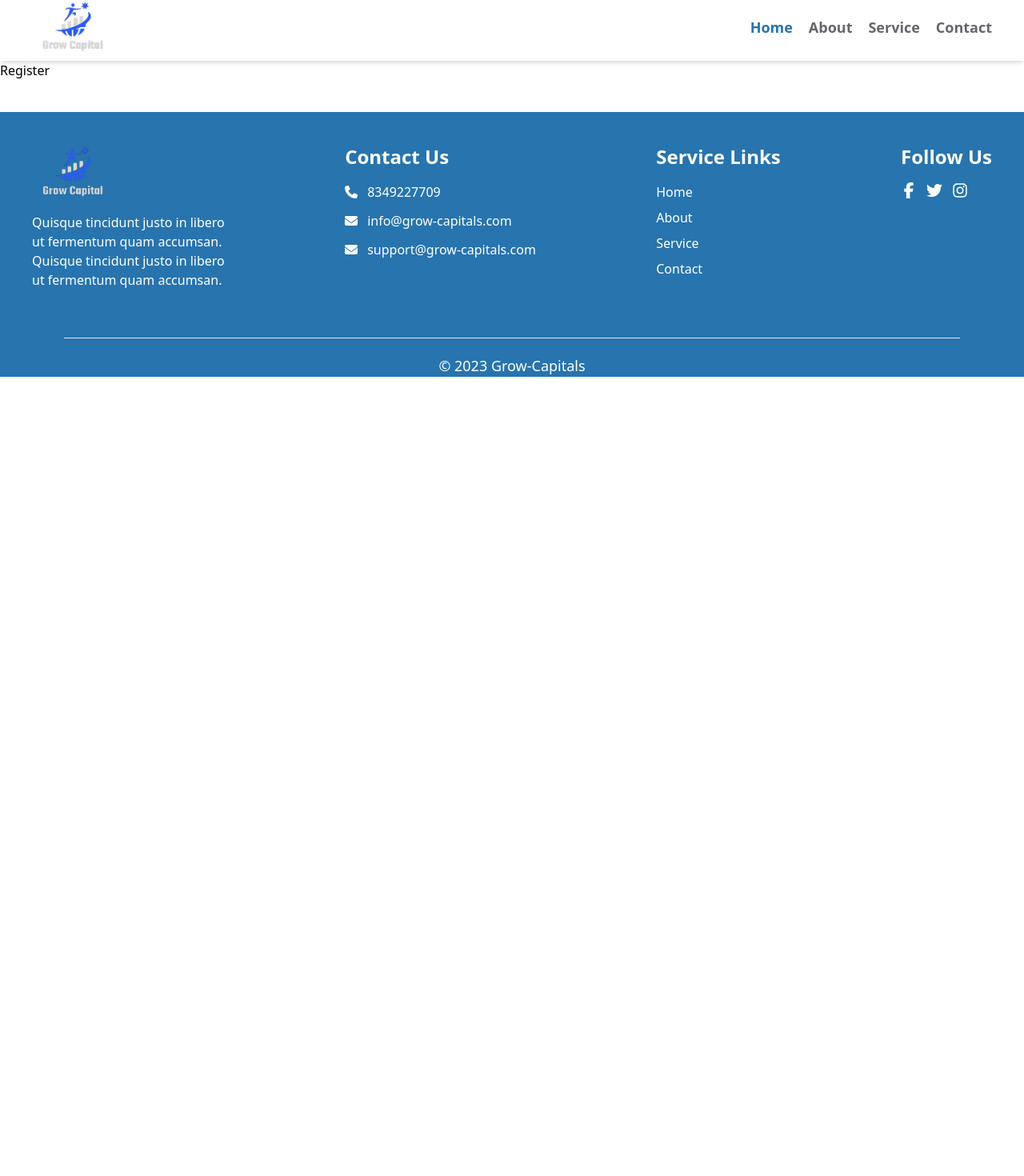
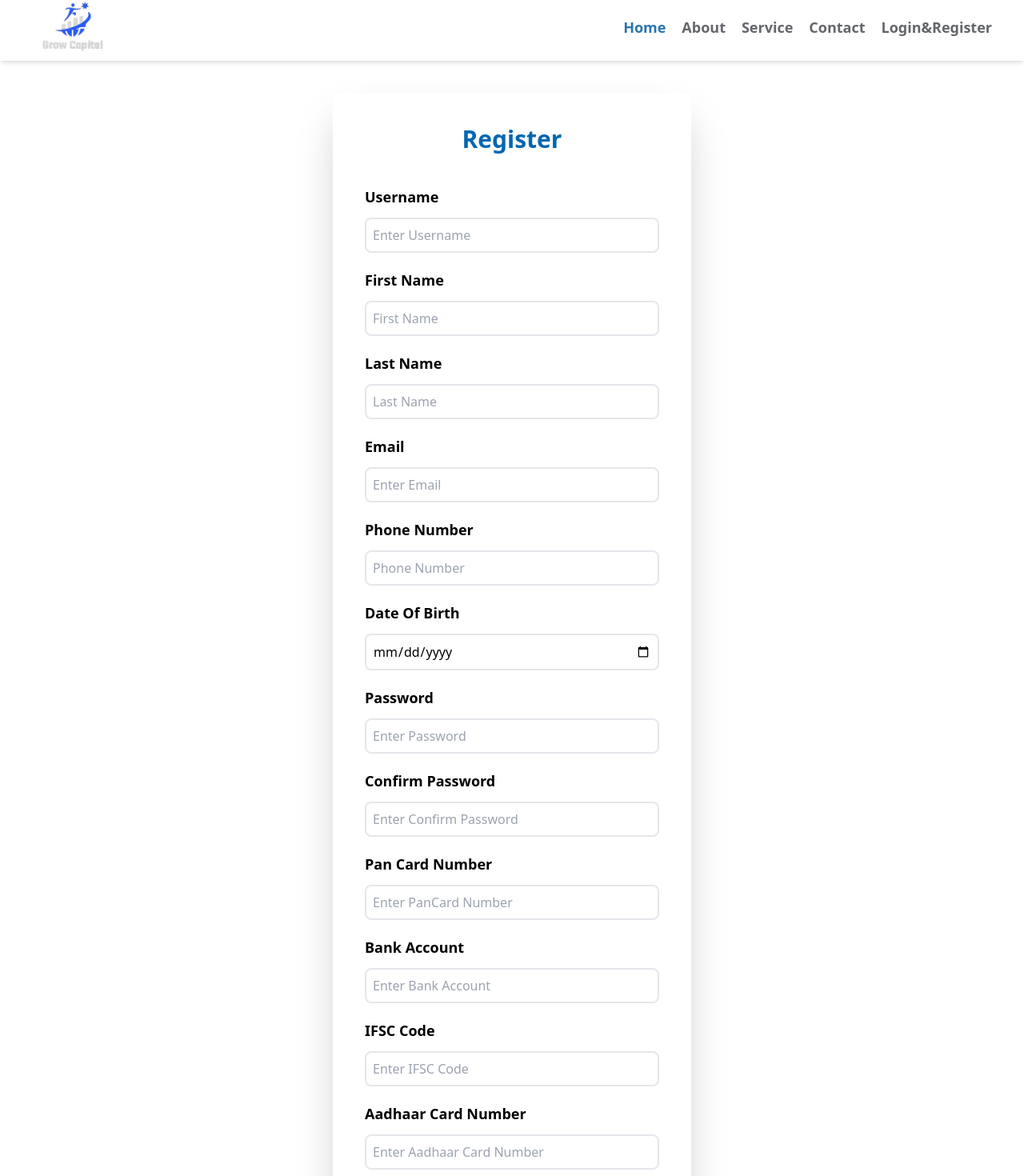
Before and after one commit to gravitonweb-IT/grow-capitals, a React (Create React App) app: page /register in a window 1280 px wide. Shown: the part 61-1531 px from the top of the page at 80% size. Before the commit the page ends 800 px from the top, so only its background shows below. Built offline with nearby package versions, Linux system fonts and the light colour scheme.

Commit message:
created-forms

```diff
--- a/src/App.js
+++ b/src/App.js
@@ -17,6 +17,7 @@ import Withdraw from "../src/Modules/Admin/Withdraw";
 import UserApproval from "../src/Modules/Admin/UserApproval";
 import StockForm from "../src/Modules/Admin/StockForm";
 import AddFund from "../src/Modules/Admin/AddFund";
+import LoginAndRegister from "./Modules/Account/LoginAndRegister";
 
 function App() {
   return (
@@ -28,6 +29,7 @@ function App() {
           <Route path="/about" element={<About />} />
           <Route path="/service" element={<Service />} />
           <Route path="/contact" element={<Contact />} />
+          <Route path="/loginandregister" element={<LoginAndRegister />} />
 
           <Route path="/fund" element={<Fund />} />
           <Route path="/login" element={<LogIn />} />
--- a/src/Common/NavigationBar.jsx
+++ b/src/Common/NavigationBar.jsx
@@ -106,7 +106,7 @@ const NavigationBar = () => {
               <li>
                 <Link
                 to="/"
-                  className="text-white hover:text-blue-500"
+                  className="text-white text-xl hover:text-blue-500"
                   onClick={() => setIsDrawerOpen(false)}
                 >
                   Home
@@ -116,7 +116,7 @@ const NavigationBar = () => {
               <li>
                 <Link
                 to="/about"
-                  className="text- hover:text-blue-500"
+                  className="text-white text-xl hover:text-blue-500"
                   onClick={() => setIsDrawerOpen(false)}
                 >
                   About
@@ -126,7 +126,7 @@ const NavigationBar = () => {
               <li>
                 <Link
                 to="/service"
-                  className="text-white hover:text-blue-500"
+                  className="text-white text-xl hover:text-blue-500"
                   onClick={() => setIsDrawerOpen(false)}
                 >
                   Service
@@ -136,12 +136,22 @@ const NavigationBar = () => {
               <li>
                 <Link
                 to="/contact"
-                  className="text-white hover:text-blue-500"
+                  className="text-white text-xl hover:text-blue-500"
                   onClick={() => setIsDrawerOpen(false)}
                 >
                  Contact
                 </Link>
               </li>
+
+              <li>
+            <Link
+            to="/loginandregister"
+              className="text-white text-xl hover:text-blue-500"
+              activeClassName="font-bold"
+            >
+            Login&Register
+            </Link>
+          </li>
 
             </ul>
           </div>
@@ -187,6 +197,16 @@ const NavigationBar = () => {
             Contact
             </Link>
           </li>
+
+          <li>
+            <Link
+            to="/loginandregister"
+              className="text-[#64666C] text-lg font-semibold"
+              activeClassName="font-bold"
+            >
+            Login&Register
+            </Link>
+          </li>
         </ul>
 
 
--- /dev/null
+++ b/src/Modules/Account/LoginAndRegister.jsx
@@ -0,0 +1,55 @@
+import React from 'react';
+import {Link} from 'react-router-dom';
+import RAndL from "../../Assests/Register&Login/Register&LoginImage.jpg";
+
+export default function LoginAndRegister() {
+  return (
+   <>
+   <div className='grid grid-cols-1 md:grid-cols-2 lg:grid-cols-2 gap-20  mx-10 md:mx-20 lg:mx-32 mt-10 md:mt-20'>
+   <div>
+    <h1 className='text-lg md:text-5xl font-bold'>
+        <span className='text-lg md:text-5xl font-bold text-[#0066b2] pr-3'>
+            GROW
+        </span>
+        CAPITALS
+    </h1>
+    <form>
+    <p className='mt-10' >
+    <label className='font-bold text-2xl'>Username or Email</label>
+     <input
+     type="email"
+     className="w-full p-2 border-2 mt-3"
+     placeholder="Username or Email">
+    </input>
+    </p>
+
+   <p className='mt-5'>
+   <label className='font-bold text-2xl'>Password</label>
+     <input
+     type="password"
+     className="w-full p-2 border-2 mt-3"
+     placeholder="Enter Password">
+    </input>
+   </p>
+
+   <p className='mt-5'>
+    <Link to="/login">
+    <button  className="bg-[#2774AE] mt-5 px-10 py-3 text-white text-lg font-semibold rounded-lg">Login</button>
+    </Link>
+
+
+    <Link to="/register">
+    <button  className="bg-[#2774AE] mt-5 px-10 py-3 text-white text-lg font-semibold rounded-lg ml-5">Register</button>
+   </Link>
+
+   </p>
+    </form>
+   </div>
+
+   <div>
+    <img src={RAndL} className='rounded-lg'></img>
+   </div>
+   </div>
+   </>
+  )
+}
--- a/src/Modules/Account/Register.jsx
+++ b/src/Modules/Account/Register.jsx
@@ -1,11 +1,127 @@
-import React, { useState } from 'react';
+import React, { useState } from "react";
 
 function Register() {
-
-
   return (
     <>
-     <div>Register</div>
+      <div className="w-[80%] sm:w-[50%] md:w-[60%] lg:w-[60%] xl:w-[35%] p-5 sm:p-10 shadow-2xl rounded-lg  mx-auto mt-10">
+        <div className="text-lg md:text-3xl font-bold text-[#0066b2] text-center">
+          Register
+        </div>
+        <form>
+          <p className="mt-10">
+            <label className="font-semibold text-lg">Username</label>
+            <input
+              type="text"
+              className="w-full p-2 border-2 mt-3 rounded-lg"
+              placeholder="Enter Username"
+            ></input>
+          </p>
+
+          <p className="mt-5">
+            <label className="font-semibold text-lg">First Name</label>
+            <input
+              type="text"
+              className="w-full p-2 border-2 rounded-lg mt-3"
+              placeholder="First Name"
+            ></input>
+          </p>
+
+          <p className="mt-5">
+            <label className="font-semibold text-lg">Last Name</label>
+            <input
+              type="text"
+              className="w-full p-2 border-2 rounded-lg mt-3"
+              placeholder="Last Name"
+            ></input>
+          </p>
+
+          <p className="mt-5">
+            <label className="font-semibold text-lg">Email</label>
+            <input
+              type="email"
+              className="w-full p-2 border-2 rounded-lg mt-3"
+              placeholder="Enter Email"
+            ></input>
+          </p>
+
+          <p className="mt-5">
+            <label className="font-semibold text-lg">Phone Number</label>
+            <input
+              type="tel"
+              className="w-full p-2 border-2 rounded-lg mt-3"
+              placeholder="Phone Number"
+            ></input>
+          </p>
+
+          <p className="mt-5">
+            <label className="font-semibold text-lg">Date Of Birth</label>
+            <input
+              type="date"
+              className="w-full p-2 border-2 rounded-lg mt-3"
+              placeholder="Enter DOB"
+            ></input>
+          </p>
+
+          <p className="mt-5">
+            <label className="font-semibold text-lg">Password</label>
+            <input
+              type="password"
+              className="w-full p-2 border-2 rounded-lg mt-3"
+              placeholder="Enter Password"
+            ></input>
+          </p>
+
+          <p className="mt-5">
+            <label className="font-semibold text-lg">Confirm Password</label>
+            <input
+              type="password"
+              className="w-full p-2 border-2 rounded-lg mt-3"
+              placeholder="Enter Confirm Password"
+            ></input>
+          </p>
+
+          <p className="mt-5">
+            <label className="font-semibold text-lg">Pan Card Number</label>
+            <input
+              type="text"
+              className="w-full p-2 border-2 rounded-lg mt-3"
+              placeholder="Enter PanCard Number"
+            ></input>
+          </p>
+
+          <p className="mt-5">
+            <label className="font-semibold text-lg">Bank Account</label>
+            <input
+              type="text"
+              className="w-full p-2 border-2 rounded-lg mt-3"
+              placeholder="Enter Bank Account"
+            ></input>
+          </p>
+
+          <p className="mt-5">
+            <label className="font-semibold text-lg">IFSC Code</label>
+            <input
+              type="text"
+              className="w-full p-2 border-2 rounded-lg mt-3"
+              placeholder="Enter IFSC Code"
+            ></input>
+          </p>
+
+          <p className="mt-5">
+            <label className="font-semibold text-lg">Aadhaar Card Number</label>
+            <input
+              type="text"
+              className="w-full p-2 border-2 rounded-lg mt-3"
+              placeholder="Enter Aadhaar Card Number"
+            ></input>
+          </p>
+
+          <button  className="bg-[#2774AE] mt-8 w-full py-2 text-white text-lg font-semibold rounded-lg">
+            Register
+          </button>
+
+        </form>
+      </div>
     </>
   );
 }
--- a/src/Modules/Main/About.jsx
+++ b/src/Modules/Main/About.jsx
@@ -124,6 +124,9 @@ const About = () => {
       </div>
 
       {/* services cards */}
+
+
+
     </>
   );
 };
```
Also changed, not shown: src/Modules/Account/LogIn.jsx (+39 -108 lines), src/Assests/Register&Login/Register&LoginImage.jpg (added).
